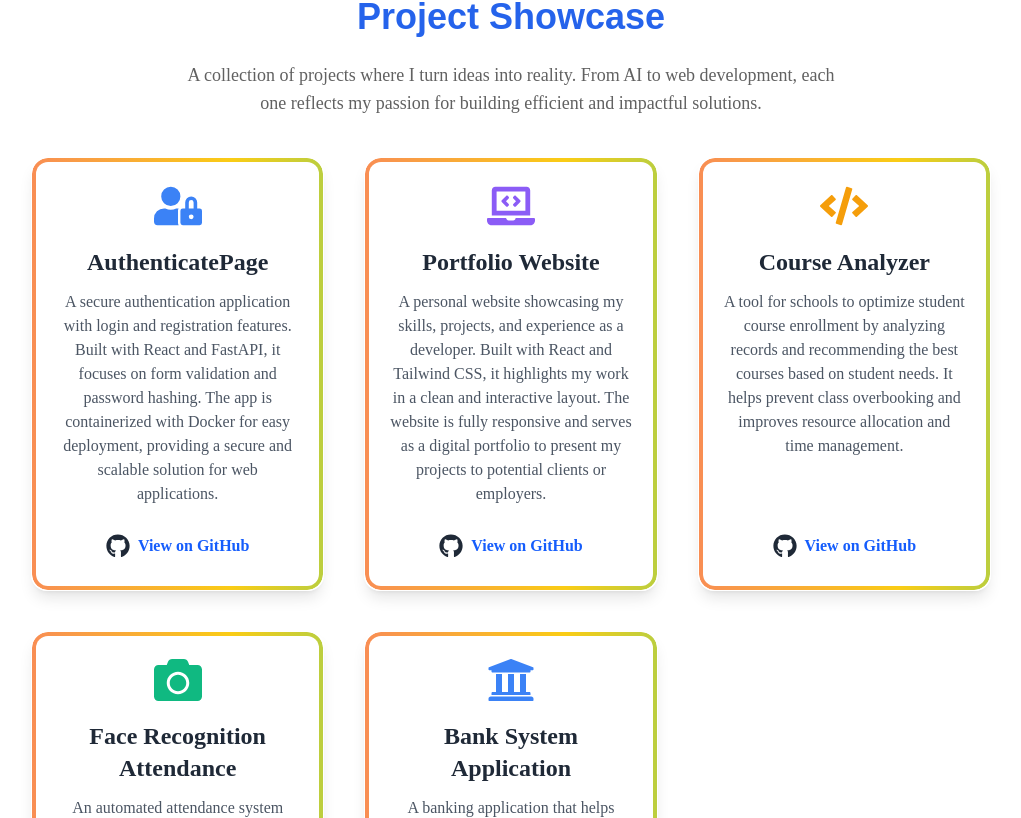
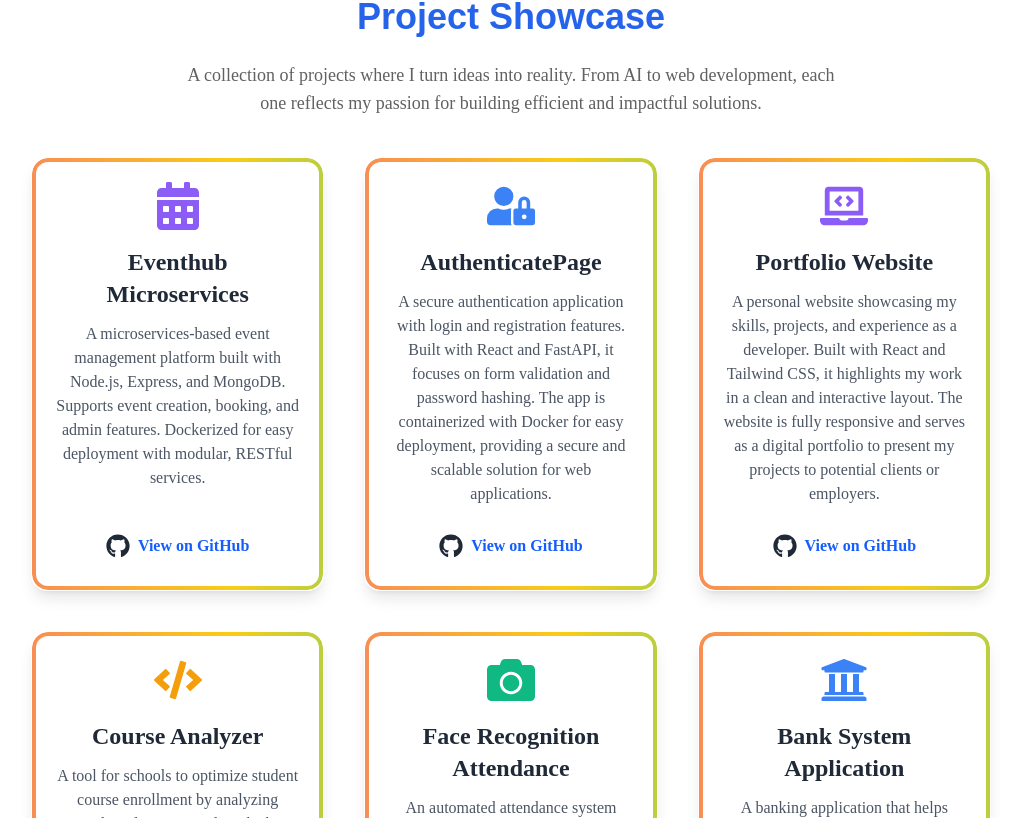
Before and after one commit to Kheav-Kienghok/Portfolio_Website, a React (Vite) app: page /#home in a window 1280 px wide. Shown: the part 2042-2860 px from the top of the page, without its empty margins (129-1150 px from the left). Built offline with nearby package versions, Linux system fonts and the light colour scheme; a web font is replaced by a local one.

Commit message:
Add new Project

```diff
--- a/src/pages/Projects.jsx
+++ b/src/pages/Projects.jsx
@@ -1,6 +1,6 @@
 import React from 'react';
 import { Link } from 'react-router-dom';
-import { FaGithub, FaUniversity, FaCamera, FaCode, FaLaptopCode, FaUserLock } from 'react-icons/fa';
+import { FaGithub, FaUniversity, FaCamera, FaCode, FaLaptopCode, FaUserLock, FaCalendarAlt } from 'react-icons/fa';
 
 const projects = [
   {
@@ -47,6 +47,18 @@ const projects = [
     description: 'A secure authentication application with login and registration features. Built with React and FastAPI, it focuses on form validation and password hashing. The app is containerized with Docker for easy deployment, providing a secure and scalable solution for web applications.',
     link: 'https://github.com/Kheav-Kienghok/AuthenticatePage',
     icon: <FaUserLock className="text-5xl text-blue-500" style={{ color: '#3b82f6' }} />, // Fallback color blue-500
+  },
+  {
+    id: 6,
+    title: (
+      <>
+        Eventhub <br />
+        Microservices
+      </>
+    ),
+    description: 'A microservices-based event management platform built with Node.js, Express, and MongoDB. Supports event creation, booking, and admin features. Dockerized for easy deployment with modular, RESTful services.',
+    link: 'https://github.com/Kheav-Kienghok/Eventhub_microservices',
+    icon: <FaCalendarAlt className="text-5xl text-purple-500" style={{ color: '#8b5cf6' }} />, // Fallback color purple-500
   }
 ];
 
```
